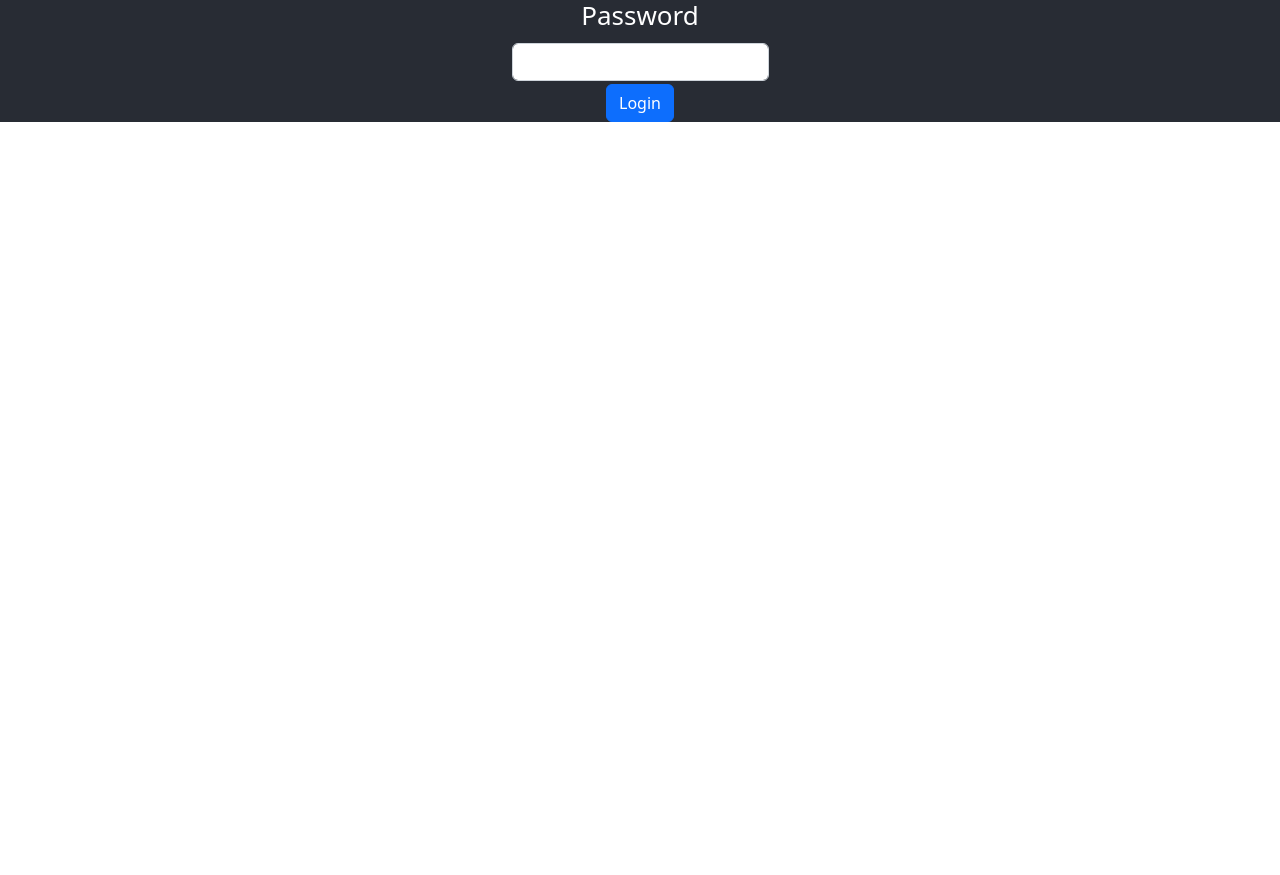
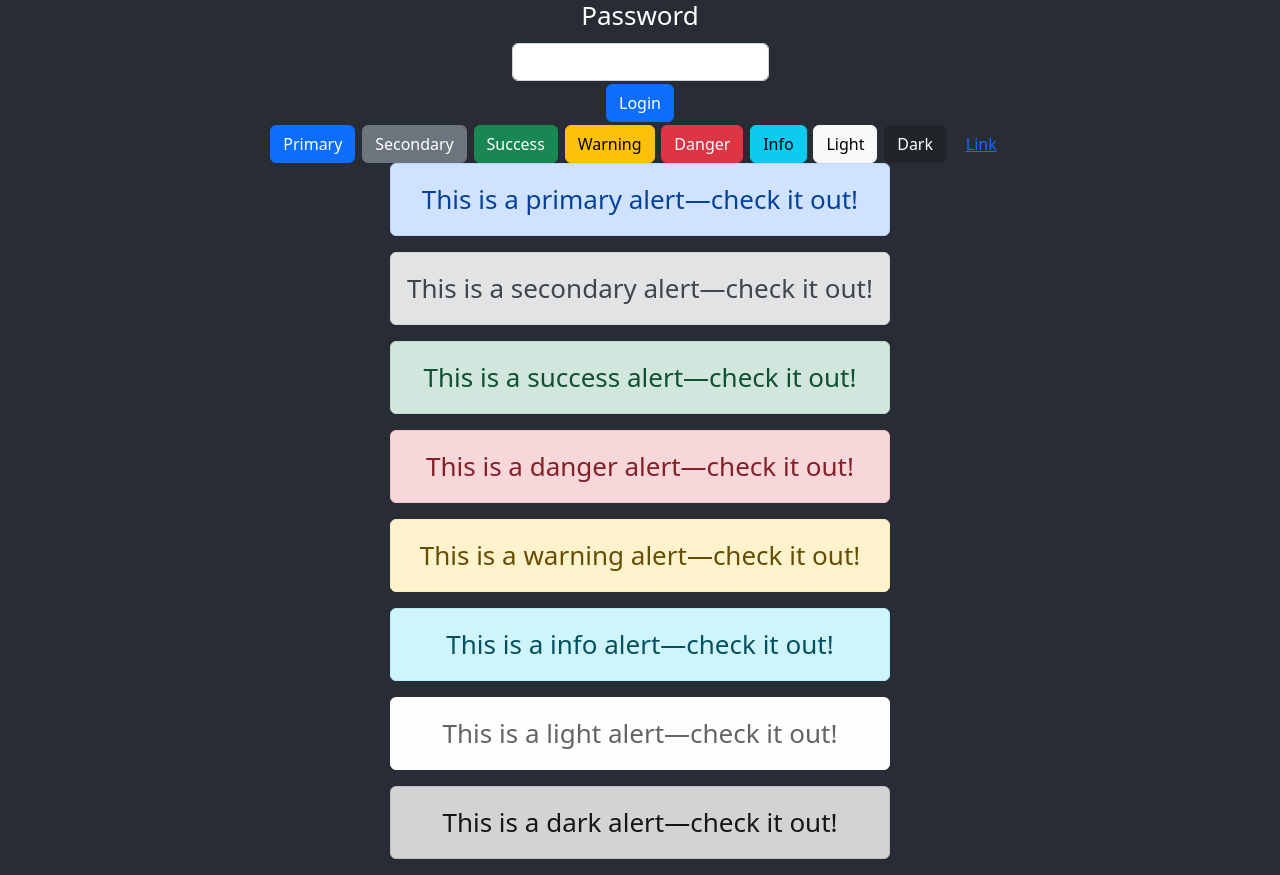
Before and after one commit to pepesan/ejemplos-react-typescript-v18, a React (Create React App) app: page / in a window 1280 px wide. Shown: the part 1460-2335 px from the top of the page. Before the commit the page ends 1582 px from the top, so only its background shows below. Built offline with nearby package versions, Linux system fonts and the light colour scheme.

Commit message:
metido ejemplo de manejo de react bootstrap

```diff
--- a/src/App.tsx
+++ b/src/App.tsx
@@ -14,6 +14,8 @@ import HookEstadoComponente from "./components/hooks/HookEstadoComponente";
 import CochesComponente from "./components/coches/CochesComponente";
 import LoginFormValidationComponente from "./components/formularios/LoginFormValidationComponente";
 import 'bootstrap/dist/css/bootstrap.min.css';
+import BotonReactBootstrap from "./components/react-bootstrap/BotonReactBootstrap";
+import AlertasReactBootstrap from "./components/react-bootstrap/AlertasReactBootstrap";
 
 function App() {
   return (
@@ -35,6 +37,8 @@ function App() {
         <HookEstadoComponente></HookEstadoComponente>
         <CochesComponente></CochesComponente>
         <LoginFormValidationComponente></LoginFormValidationComponente>
+        <BotonReactBootstrap></BotonReactBootstrap>
+        <AlertasReactBootstrap></AlertasReactBootstrap>
       </header>
     </div>
   );
--- /dev/null
+++ b/src/components/react-bootstrap/AlertasReactBootstrap.tsx
@@ -0,0 +1,26 @@
+import React from 'react';
+import {Alert} from "react-bootstrap";
+
+class AlertasReactBootstrap extends React.Component {
+    render() {
+        return (
+            <div >
+                {[
+                    'primary',
+                    'secondary',
+                    'success',
+                    'danger',
+                    'warning',
+                    'info',
+                    'light',
+                    'dark',
+                ].map((variant) => (
+                    <Alert key={variant} variant={variant}>
+                        This is a {variant} alert—check it out!
+                    </Alert>
+                ))}
+            </div>
+        );
+    }
+}
+export default AlertasReactBootstrap;
--- /dev/null
+++ b/src/components/react-bootstrap/BotonReactBootstrap.tsx
@@ -0,0 +1,20 @@
+import React from 'react';
+import {Button} from "react-bootstrap";
+
+class BotonReactBootstrap extends React.Component {
+    render() {
+        return (
+            <div >
+                <Button variant="primary">Primary</Button>{' '}
+                <Button variant="secondary">Secondary</Button>{' '}
+                <Button variant="success">Success</Button>{' '}
+                <Button variant="warning">Warning</Button>{' '}
+                <Button variant="danger">Danger</Button>{' '}
+                <Button variant="info">Info</Button>{' '}
+                <Button variant="light">Light</Button>{' '}
+                <Button variant="dark">Dark</Button> <Button variant="link">Link</Button>
+            </div>
+        );
+    }
+}
+export default BotonReactBootstrap;
```
